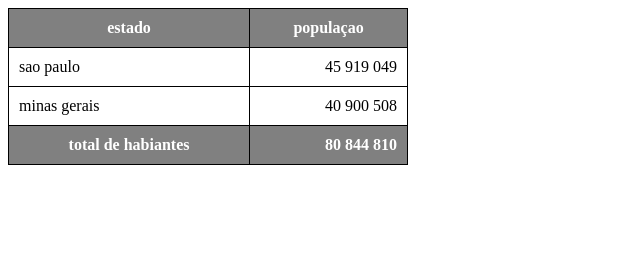
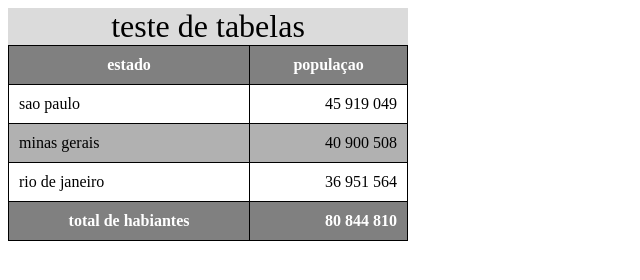
Before and after one commit to ViniciusBolandini/html-css-w-m, a plain HTML site: page exercicios/ex021/index.html in a window 1280 px wide. Shown: the whole page, without its empty margins (0-640 px from the left). Drawn offline with Linux system fonts and the light colour scheme.

Commit message:
add ex tabelas

```diff
--- a/exercicios/ex021/index.html
+++ b/exercicios/ex021/index.html
@@ -29,10 +29,18 @@
        td.num{
         text-align: right;
        }
+       caption{
+        font-size: 32px;
+        background-color: rgb(219, 219, 219);
+       }
+       tbody > tr:nth-child(2n){
+        background-color: rgb(177, 177, 177);
+       }
     </style>
 </head>
 <body>
     <table>
+        <caption>teste de tabelas</caption>
         <thead>
             <tr>
                 <th>estado</th>
@@ -43,11 +51,14 @@
             <tr>
                 <td>sao paulo</td>
                 <td class="num" >45 919 049</td>
-
             </tr>
             <tr>
                 <td>minas gerais</td>
                 <td class="num" >40 900 508</td>
+            </tr>
+            <tr>
+                <td>rio de janeiro</td>
+                <td class="num" >36 951 564</td>
             </tr>
         </tbody>
         <tfoot>
```
